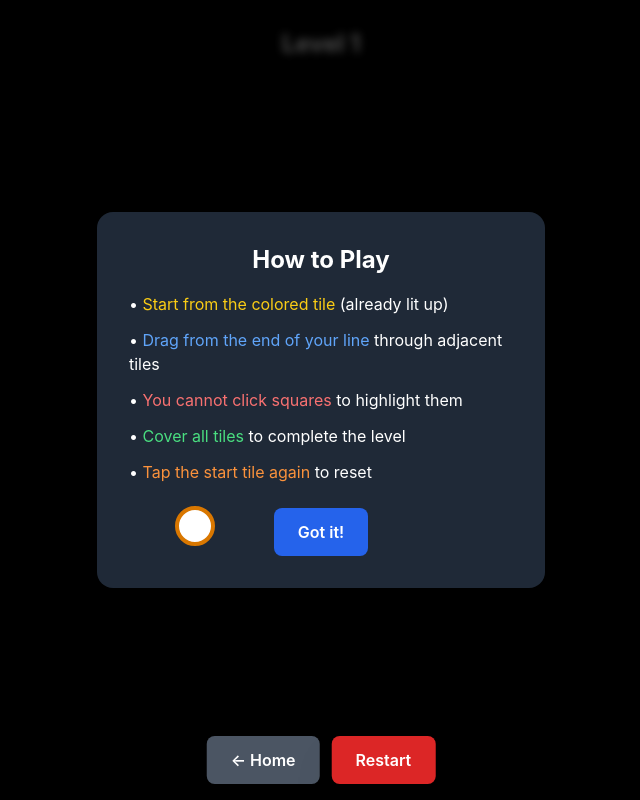
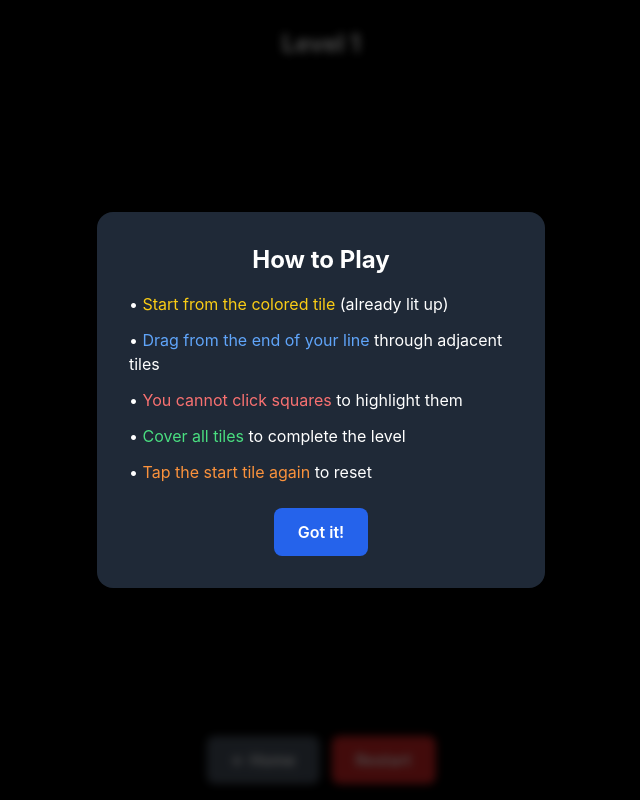
Before and after one commit to TDSLukeMcCarthy/line-fill-game-prototype, a Next.js app: page /game in a window 1280 px wide. Shown: the whole page, without its empty margins (319-959 px from the left). Built offline with nearby package versions, Linux system fonts and the light colour scheme.

Commit message:
Enhance GameUI component; added z-index styles to UI overlays for improved layering and visibility during gameplay. This ensures that instructions and victory messages are displayed correctly above other UI elements.

```diff
--- a/src/components/GameUI.tsx
+++ b/src/components/GameUI.tsx
@@ -19,9 +19,9 @@ export default function GameUI({
   onCloseInstructions
 }: GameUIProps) {
   return (
-    <div className="fixed inset-0 pointer-events-none no-select">
+    <div className="fixed inset-0 pointer-events-none no-select" style={{ zIndex: 30 }}>
       {/* Top UI */}
-      <div className="absolute top-4 left-1/2 transform -translate-x-1/2 pointer-events-auto">
+      <div className="absolute top-4 left-1/2 transform -translate-x-1/2 pointer-events-auto" style={{ zIndex: 40 }}>
         <div className="bg-black/80 backdrop-blur-sm text-white px-6 py-3 rounded-full shadow-2xl">
           <h1 className="text-2xl font-bold">Level {level}</h1>
         </div>
@@ -29,7 +29,7 @@ export default function GameUI({
 
       {/* Instructions overlay - shown only on first level */}
       {showInstructions && (
-        <div className="absolute inset-0 bg-black/70 backdrop-blur-sm flex items-center justify-center pointer-events-auto">
+        <div className="absolute inset-0 bg-black/70 backdrop-blur-sm flex items-center justify-center pointer-events-auto" style={{ zIndex: 50 }}>
           <div className="bg-gray-800 text-white p-8 rounded-2xl shadow-2xl max-w-md mx-4 text-center">
             <h2 className="text-2xl font-bold mb-4">How to Play</h2>
             <div className="space-y-3 text-left">
@@ -51,7 +51,7 @@ export default function GameUI({
 
       {/* Victory overlay */}
       {isComplete && (
-        <div className="absolute inset-0 bg-black/70 backdrop-blur-sm flex items-center justify-center pointer-events-auto">
+        <div className="absolute inset-0 bg-black/70 backdrop-blur-sm flex items-center justify-center pointer-events-auto" style={{ zIndex: 50 }}>
           <div className="bg-gray-800 text-white p-8 rounded-2xl shadow-2xl max-w-md mx-4 text-center">
             <div className="text-6xl mb-4">🎉</div>
             <h2 className="text-3xl font-bold mb-4">Level Complete!</h2>
@@ -75,7 +75,7 @@ export default function GameUI({
       )}
 
       {/* Bottom controls */}
-      <div className="absolute bottom-4 left-1/2 transform -translate-x-1/2 pointer-events-auto">
+      <div className="absolute bottom-4 left-1/2 transform -translate-x-1/2 pointer-events-auto" style={{ zIndex: 40 }}>
         <div className="flex gap-3">
           <Link
             href="/"
```
